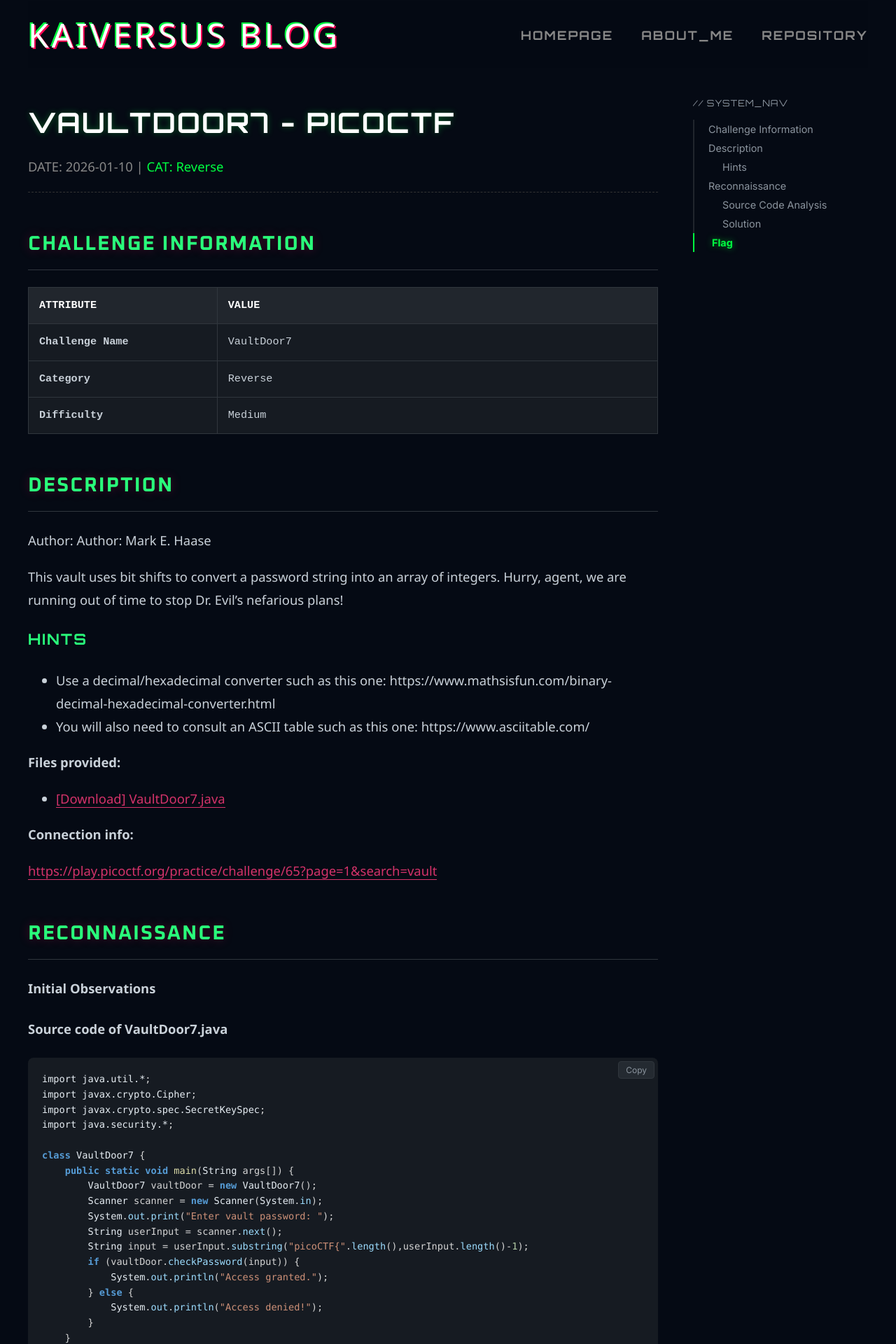
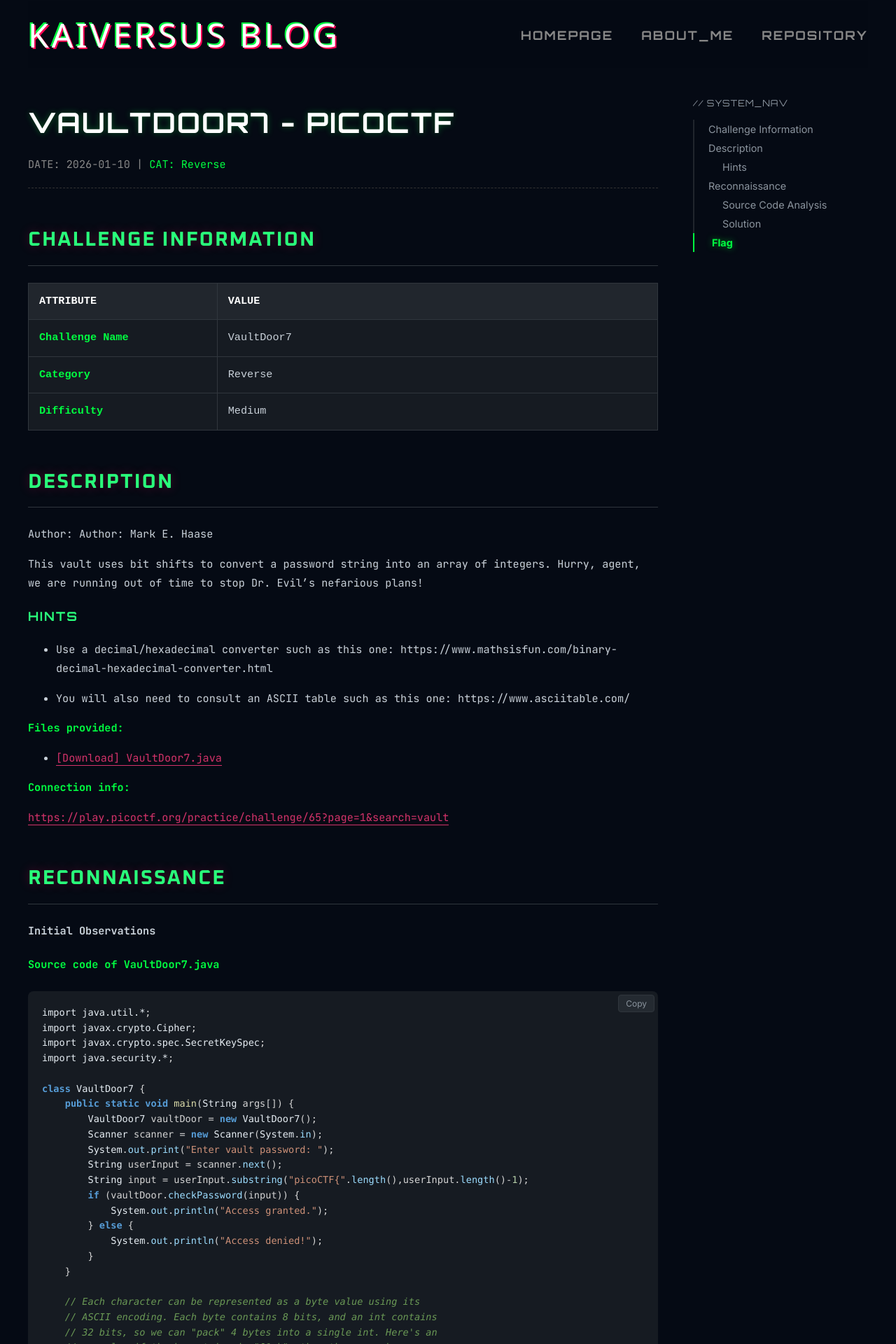
Before and after one commit to kaiversus/kaiversus.github.io, a Jekyll site: the page built from _writeups/vault-door-7_pico/vault-door-7_pico.md, in a window 1280 px wide. Shown: the top 1920 px of the page at 70% size. Built offline with Jekyll 4.4.1, drawn with Linux system fonts in a browser that asks for light colours; some web fonts are replaced.

Commit message:
Update writeup.html

```diff
--- a/_layouts/writeup.html
+++ b/_layouts/writeup.html
@@ -49,10 +49,25 @@
             gap: 50px;
             padding: 40px 10px 100px 10px;
         }
-        .writeup-content { min-width: 0; }
+        .writeup-content {
+            min-width: 0;
+            font-family: 'JetBrains Mono', 'Consolas', monospace !important;
+            font-size: 0.95rem;
+        }
         .writeup-content h1 { font-family: 'Orbitron', sans-serif; color: #fff; font-size: 2.5rem; margin-bottom: 10px; text-shadow: 0 0 10px rgba(0, 255, 65, 0.3); }
         .writeup-content h2 { margin-top: 3rem; border-bottom: 1px solid var(--border-color); padding-bottom: 10px; font-family: 'Oxanium', sans-serif; text-shadow: 0 0 15px rgba(255, 0, 85, 0.3); }
-
+        .writeup-content p, .writeup-content li {
+            font-family: 'JetBrains Mono', 'Consolas', monospace !important;
+            font-size: 0.95rem;
+            line-height: 1.8;
+            color: var(--text-main);
+            margin-bottom: 15px;
+        }
+        .writeup-content strong,
+        .writeup-content b {
+            color: var(--accent-color) !important; /* Dùng màu xanh neon của writeup */
+            font-weight: 700;
+        }
         /* --- TABLE --- */
         .writeup-content table { width: 100%; border-collapse: collapse; margin: 20px 0; font-size: 0.95rem; background: #161b22; border: 1px solid var(--border-color); }
         .writeup-content th, .writeup-content td { padding: 12px 15px; border: 1px solid var(--border-color); text-align: left; color: var(--text-main); }
```
